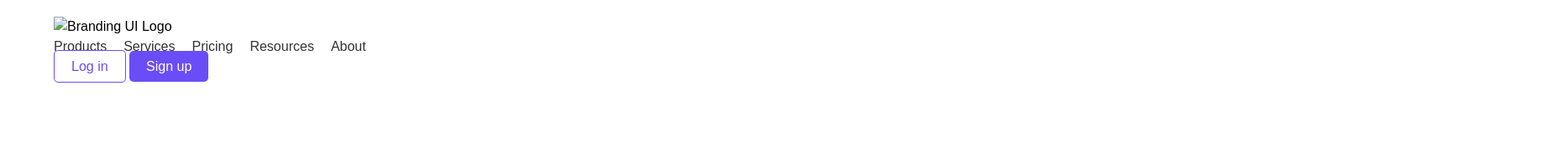
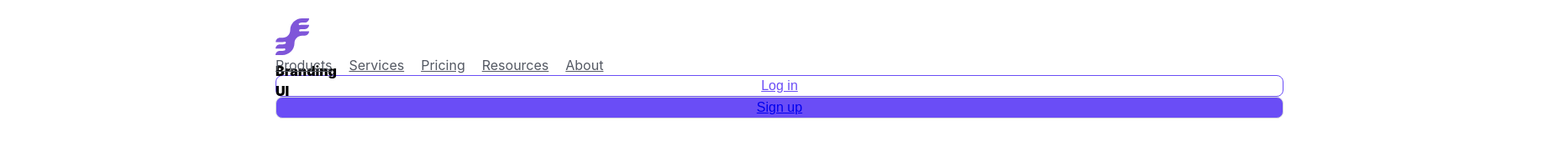
Before and after one commit to venera-0/css5.6, a plain HTML site: page index.html in a window 1280 px wide. Shown: the top 169 px of the page at 84% size, 1856 px wide, since content can reach past the window. Drawn offline with Linux system fonts and the light colour scheme.

Commit message:
not known
n

```diff
--- a/index.html
+++ b/index.html
@@ -11,7 +11,8 @@
   <header class="header">
     <div class="container">
       <div class="logo">
-        <img src="logo.png" alt="Branding UI Logo">
+        <img src="images/1logo.svg" alt="Branding UI Logo" class="logo" >
+       <p class="logotext"> Branding UI </p>
       </div>
       <nav class="nav">
         <a href="#">Products</a>
@@ -26,12 +27,12 @@
       </div>
     </div>
   </header>
-
   <!-- Hero Section -->
   <section class="hero">
     <div class="container">
       <h1>Beautiful analytics to grow smarter</h1>
-      <p>Powerful, self-serve product and growth analytics to help you convert, engage, and retain more users. Trusted by over 4,000 startups.</p>
+      <p>Powerful, self-serve product and growth analytics to help you convert,
+        engage, and retain more users. Trusted by over 4,000 startups.</p>
       <div class="buttons">
         <img src="images/play-circle.svg" alt="Play Circle Icon" class="play-circle">
         <a href="#" class="btn demo">Demo</a>
--- a/styles.css
+++ b/styles.css
@@ -1,11 +1,4 @@
 /* General Styles */
-* {
-    margin: 0;
-    padding: 0;
-    box-sizing: border-box;
-  }
-  /* General Styles */
-
 body {
     font-family: Arial, sans-serif;
     margin: 0;
@@ -27,26 +20,55 @@ body {
   /* Header */
   .header {
     display: flex;
-    justify-content: space-between;
+    width: 1440px;
+    padding: 22px 208px;
+    justify-content: center;
     align-items: center;
-    padding: 20px 0;
   }
+
+
+  .logo {
+    width: 40px;
+    height: 44px;
+
+  }
+
+
+
+  .logotext{
+    color: #000;
+    font-family: Inter;
+    font-size: 16px;
+    font-style: normal;
+    font-weight: 900;
+    line-height: 24px; /* 150% */
+  }
+
+
+
 
   .nav {
     display: flex;
-    gap: 20px;
+    align-items: center;
+    gap: var(--spacing-2xl, 20px);
   }
 
   .nav a {
-    text-decoration: none;
-    color: #333;
+    color: #535862;
+    font-family: Inter;
+    font-size: 16px;
+    font-style: normal;
+
   }
 
   .auth a {
-    text-decoration: none;
-    color: #fff;
-    padding: 10px 20px;
-    border-radius: 5px;
+    display: flex;
+    justify-content: center;
+    align-items: center;
+    gap: var(--spacing-xs, 4px);
+    border-radius: var(--radius-md, 8px);
+    border: 1px solid #D5D7DA;
+    background: #FFF;
   }
 
   .auth .signup {
```
Also changed, not shown: images/Check icon.svg (added), images/Text.png (added), images/chevron-down.svg (added).
